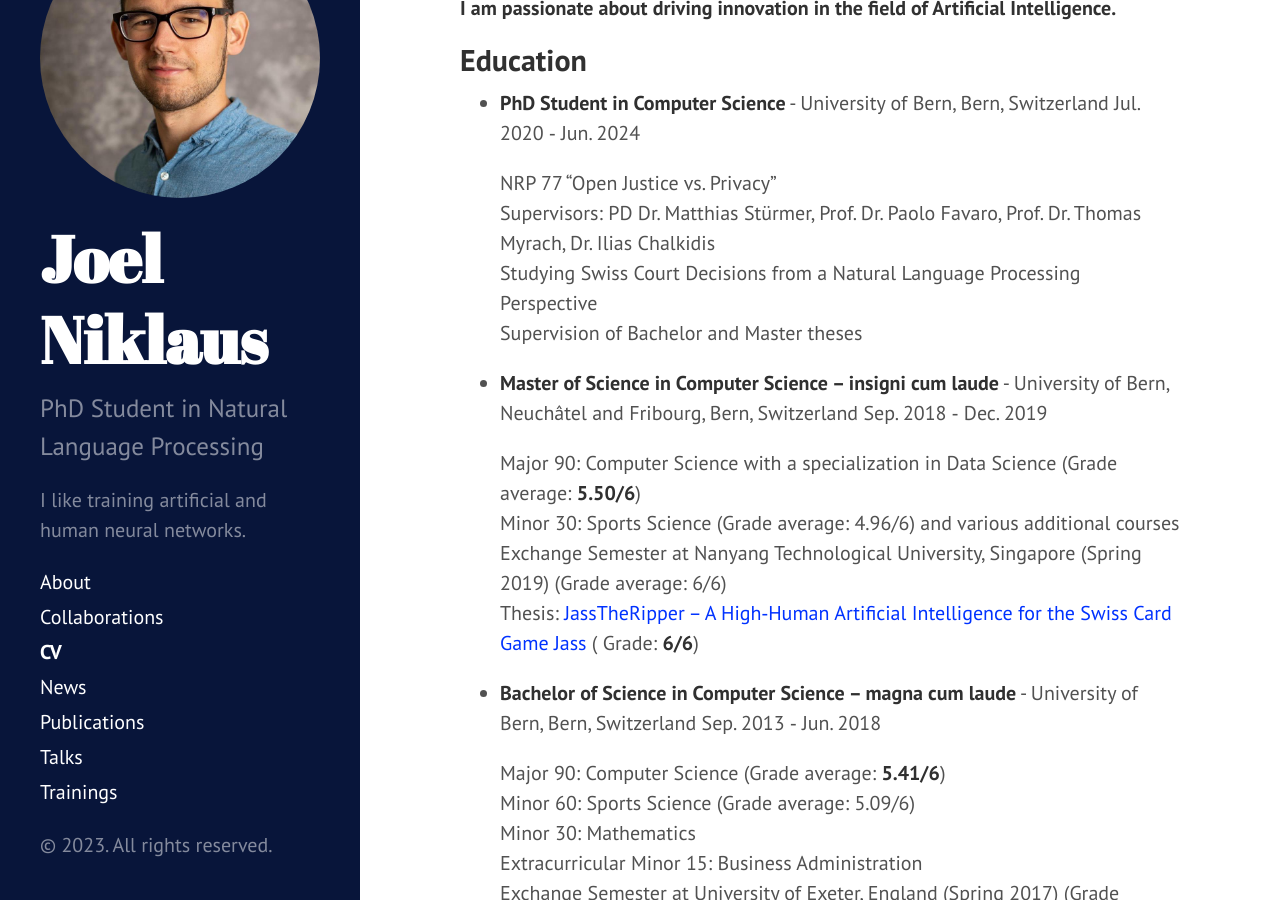
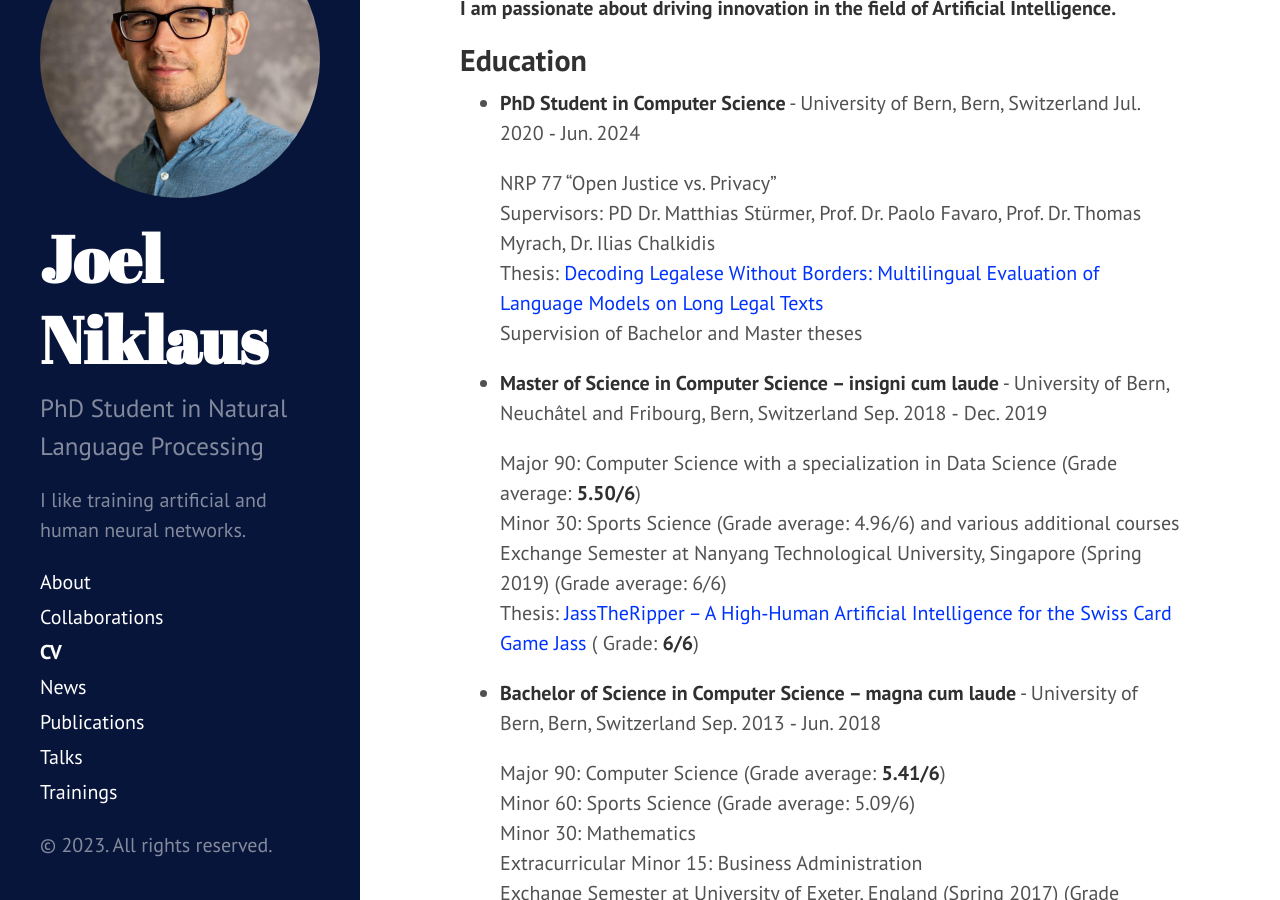
Before and after one commit to JoelNiklaus/joelniklaus.github.io, a Jekyll site: the page built from _pages/cv.md, in a window 1280 px wide and 900 px high, scrolled down 894 px. Built offline with Jekyll 4.4.1, drawn with Linux system fonts in a browser that asks for light colours; a style sheet for code colours, icons or effects is not loaded.

Commit message:
added PhD Thesis
Signed-off-by: Joel Niklaus <me@joelniklaus.ch>

```diff
--- a/_pages/cv.md
+++ b/_pages/cv.md
@@ -32,7 +32,7 @@ line. It is intended to be used for contact details -->
 
   NRP 77 "Open Justice vs. Privacy"<br>
   Supervisors: PD Dr. Matthias Stürmer, Prof. Dr. Paolo Favaro, Prof. Dr. Thomas Myrach, Dr. Ilias Chalkidis<br>
-  Studying Swiss Court Decisions from a Natural Language Processing Perspective <br>
+  Thesis: [Decoding Legalese Without Borders: Multilingual Evaluation of Language Models on Long Legal Texts](/files/theses/PhD_Thesis.pdf) <br>
   Supervision of Bachelor and Master theses
 
 * **Master of Science in Computer Science – insigni cum laude** - University of Bern, Neuchâtel and Fribourg, Bern, Switzerland Sep. 2018 ‑ Dec. 2019
```
Also changed, not shown: 1 other file.
